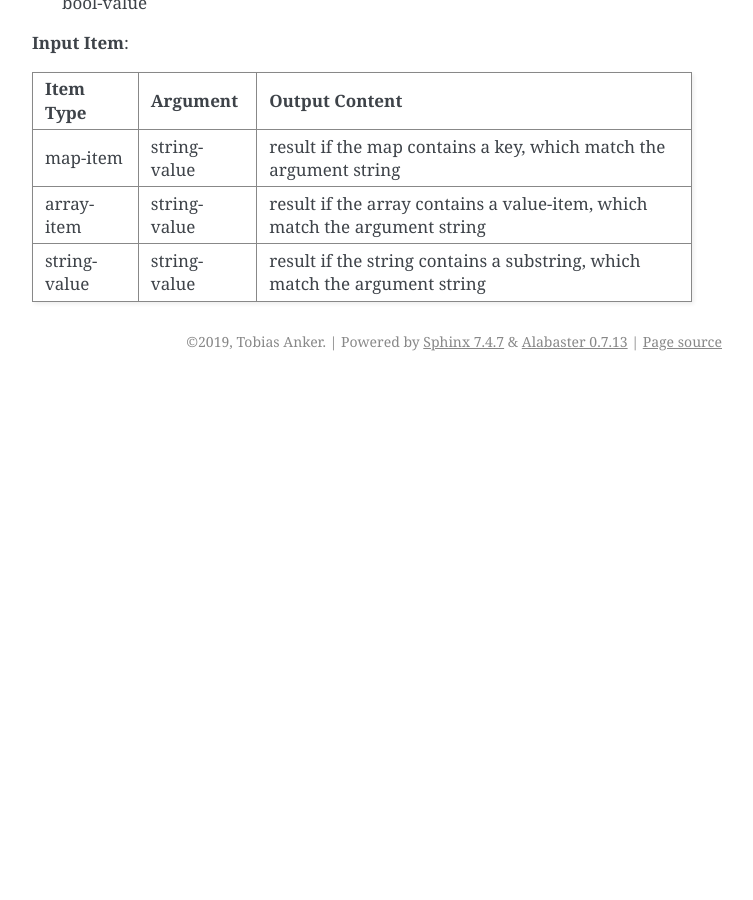
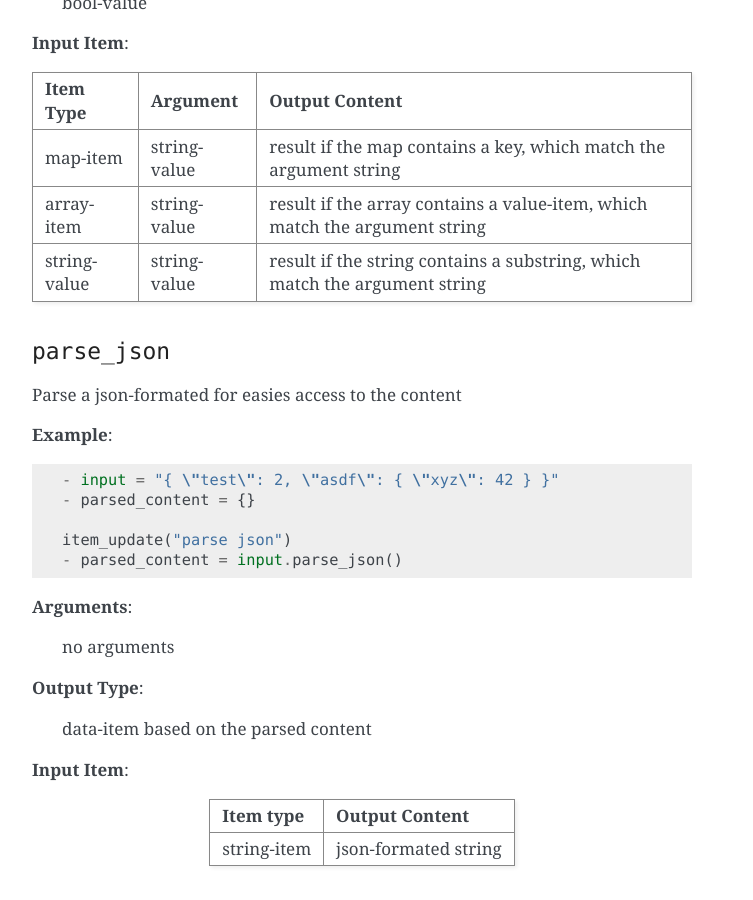
Before and after one commit to kitsudaiki/SakuraTree-Documentation, a Sphinx documentation site: the page built from source/syntax/functions.rst, in a window 1280 px wide and 900 px high, scrolled down 5528 px. Shown: the whole window, without its empty margins (388-1141 px from the left). Built offline with Sphinx 7.4.7, drawn with Linux system fonts in a browser that asks for light colours; before the commit the page ends 5909 px from its top, so only the background shows below that.

Commit message:
add parse_json-function

```diff
--- a/source/syntax/functions.rst
+++ b/source/syntax/functions.rst
@@ -415,6 +415,44 @@ Check if an item contains another specific item.
       - result if the string contains a substring, which match the argument string
 
 
+``parse_json``
+^^^^^^^^^^^^
+
+Parse a json-formated for easies access to the content
+
+**Example**:
+
+::
+
+    - input = "{ \"test\": 2, \"asdf\": { \"xyz\": 42 } }"
+    - parsed_content = {}
+
+    item_update("parse json")
+    - parsed_content = input.parse_json()
+
+
+**Arguments**:
+
+    no arguments
+
+**Output Type**:
+
+    data-item based on the parsed content
+
+**Input Item**:
+
+.. tabularcolumns:: |m{0.27\textwidth}|m{0.66\textwidth}|
+
+.. list-table::
+    :header-rows: 1
+
+    * - **Item type**
+      - **Output Content**
+
+    * - string-item
+      - json-formated string
+
+
 .. raw:: latex
 
     \newpage
```
